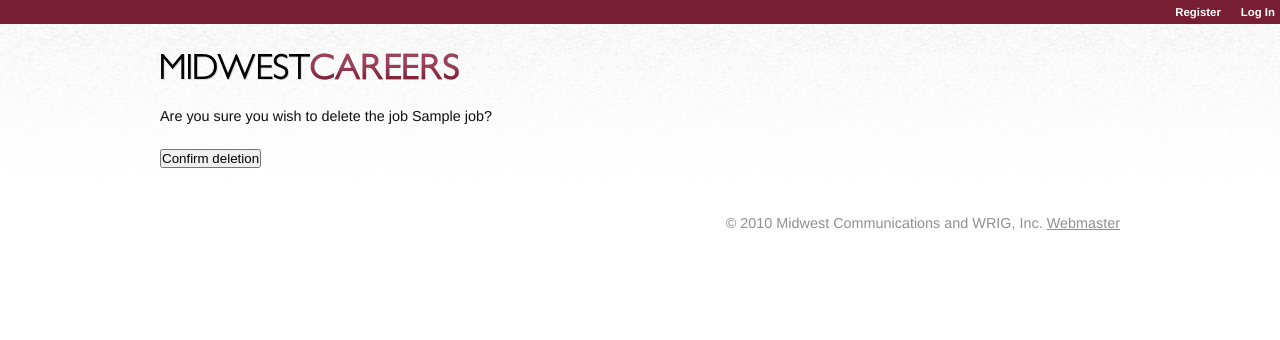
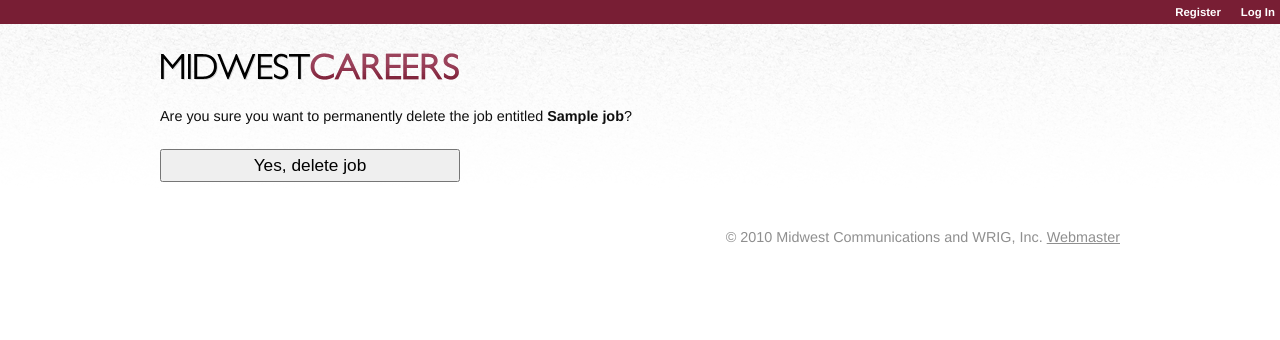
Before and after one commit to gsiegman/django-djobs, a Django app: template example_project/templates/default/djobs/job_delete_confirm.html in a window 1280 px wide. Shown: the top 340 px of the page. Run offline with Django 3.2, Linux system fonts and the light colour scheme; the template is opened without the code that fills it: most values are stand-ins (such as "Sample title", 1, 10 or a date in 2020); parts of the project's set-up code (start-up, migrations or seed data) failed here and were passed over; some libraries are stand-ins or nearby versions.

Commit message:
Edited text on delete job page

```diff
--- a/example_project/templates/default/djobs/job_delete_confirm.html
+++ b/example_project/templates/default/djobs/job_delete_confirm.html
@@ -1,8 +1,11 @@
 {% extends "base.html" %}
 
 {% block content %}
-	<p>Are you sure you wish to delete the job {{ job }}?</p>
-	<form method="post" action="">
-		<input type="submit" value="Confirm deletion">
+<div class="main-content">
+	<p>Are you sure you want to permanently delete the job entitled <strong>{{ job }}</strong>?</p>
+	<form class="form" method="post" action="">
+		<input class="submit" type="submit" value="Yes, delete job">
 	</form>
+</div>
+<div class="sidebar"></div>
 {% endblock %}
```
